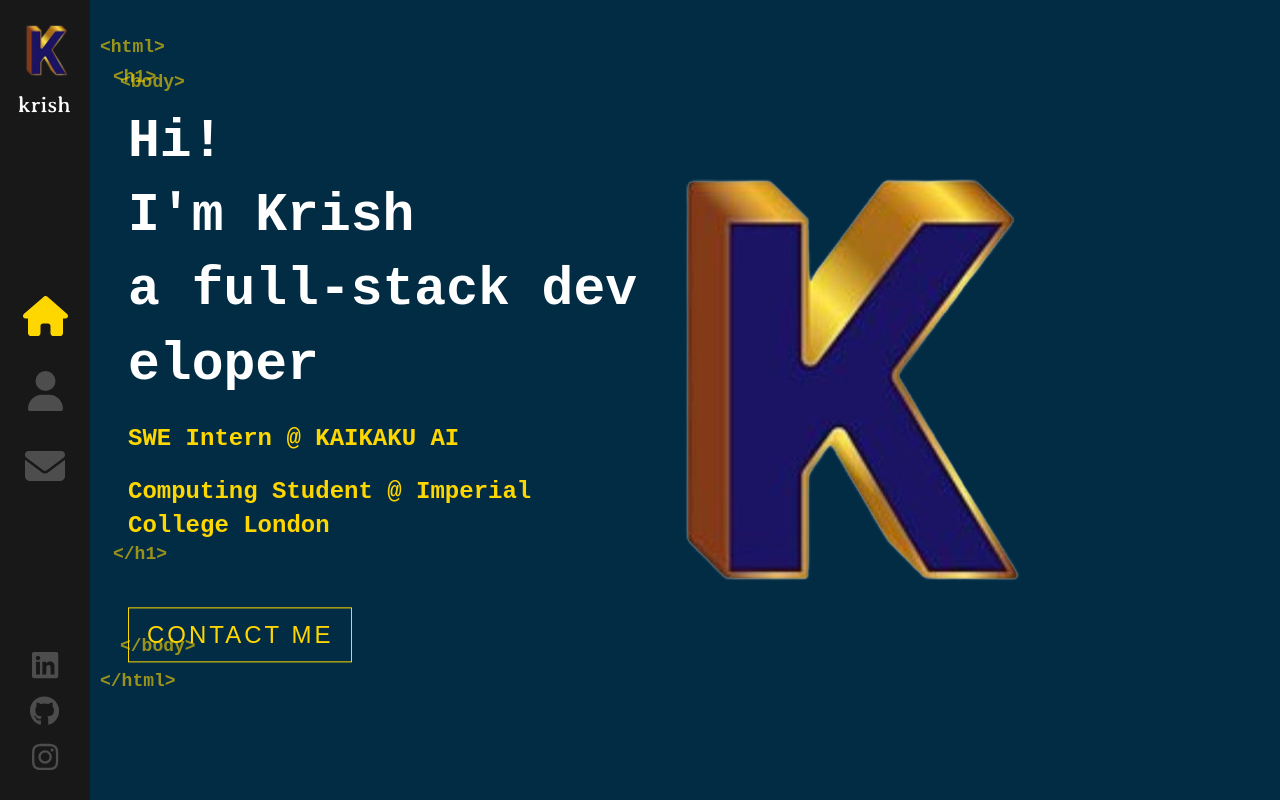
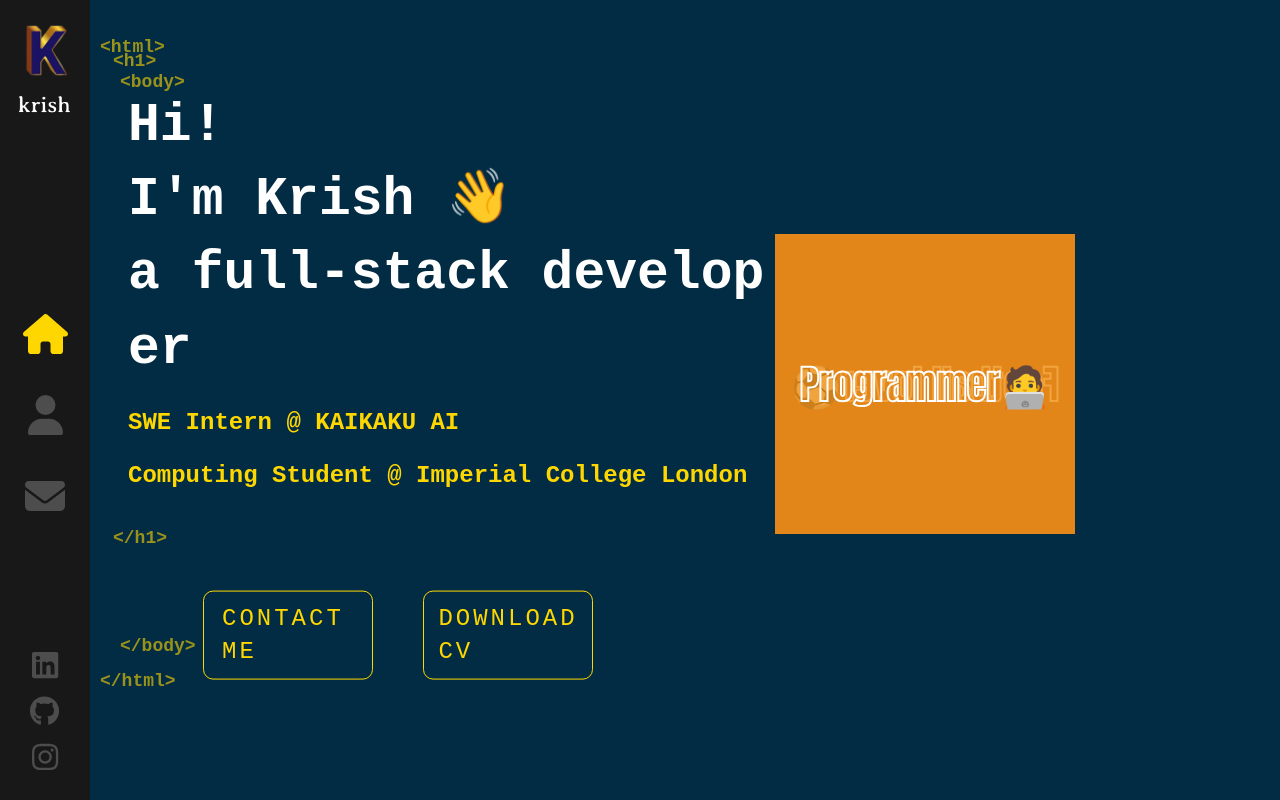
Before and after one commit to krishmaha/krish-maha-website, a React (Create React App) app: page / in a window 1280 px wide. Built offline with nearby package versions, Linux system fonts and the light colour scheme.

Commit message:
Display moving cube on homepage

```diff
--- a/package.json
+++ b/package.json
@@ -9,6 +9,7 @@
     "@testing-library/jest-dom": "^5.17.0",
     "@testing-library/react": "^13.4.0",
     "@testing-library/user-event": "^13.5.0",
+    "gsap-trial": "^3.12.5",
     "prop-types": "^15.8.1",
     "react": "^18.3.1",
     "react-dom": "^18.3.1",
--- a/src/components/AnimatedLetters/animatedLetters.js
+++ b/src/components/AnimatedLetters/animatedLetters.js
@@ -1,14 +1,73 @@
+// import './animatedLetters.scss';
+// import PropTypes from 'prop-types';
+// import React from 'react';
+
+// const AnimatedLetters = ({ letterClass, strArray, idx }) => {
+//   const handleMouseEnter = (e) => {
+//     e.target.classList.add('rubberBand');
+//   };
+
+//   const handleAnimationEnd = (e) => {
+//     e.target.classList.remove('rubberBand');
+//   };
+
+//   return (
+//     <span>
+//       {strArray.map((char, i) => (
+//         <span
+//           key={char + i}
+//           className={`${letterClass} _${i + idx}`}
+//           onMouseEnter={handleMouseEnter}
+//           onAnimationEnd={handleAnimationEnd}
+//           style={{ display: 'inline-block', animationDelay: letterClass === 'text-animate' ? `${i * 0.1}s` : '0s' }}
+//         >
+//           {char === ' ' ? '\u00A0' : char}
+//         </span>
+//       ))}
+//     </span>
+//   );
+// };
+
+// AnimatedLetters.propTypes = {
+//   letterClass: PropTypes.string.isRequired,
+//   strArray: PropTypes.arrayOf(PropTypes.string).isRequired,
+//   idx: PropTypes.number.isRequired,
+// };
+
+// export default AnimatedLetters;
+
 import './animatedLetters.scss';
 import PropTypes from 'prop-types';
-import React from 'react';
+import React, { useState, useEffect } from 'react';
 
 const AnimatedLetters = ({ letterClass, strArray, idx }) => {
+  const [hoverEnabled, setHoverEnabled] = useState(false);
+
+  useEffect(() => {
+    const timer = setTimeout(() => {
+      setHoverEnabled(true);
+    }, 4000); // Adjust this duration to match the initial animation duration
+    return () => clearTimeout(timer);
+  }, []);
+
+  const handleMouseEnter = (e) => {
+    if (hoverEnabled) {
+      e.target.classList.add('rubberBand');
+    }
+  };
+
+  const handleAnimationEnd = (e) => {
+    e.target.classList.remove('rubberBand');
+  };
+
   return (
     <span>
       {strArray.map((char, i) => (
         <span
           key={char + i}
           className={`${letterClass} _${i + idx}`}
+          onMouseEnter={handleMouseEnter}
+          onAnimationEnd={handleAnimationEnd}
           style={{ display: 'inline-block', animationDelay: letterClass === 'text-animate' ? `${i * 0.1}s` : '0s' }}
         >
           {char === ' ' ? '\u00A0' : char}
--- /dev/null
+++ b/src/components/Cube/cube.js
@@ -0,0 +1,46 @@
+import './cube.scss'
+
+const Cube = () => {
+
+  let currentX = 0;
+  let currentY = 0;
+  let targetX = 0;
+  let targetY = 0;
+  const damping = 0.1;
+
+  function rotateCube() {
+    currentX += (targetX - currentX) * damping;
+    currentY += (targetY - currentY) * damping;
+
+    const cube = document.getElementsByClassName("cube");
+    for (let i = 0; i < cube.length; i++) {
+      cube[i].style.transform = `rotateY(${currentX}deg) rotateX(${currentY}deg)`;
+    }
+
+    requestAnimationFrame(rotateCube);
+  }
+
+  document.addEventListener("mousemove", (e) => {
+    const x = e.clientX - window.innerWidth / 2;
+    const y = e.clientY - window.innerHeight / 2;
+    const q = 0.15;
+
+    targetX = x * q * 1.25;
+    targetY = -y * q * 1.25;
+  });
+
+  rotateCube();
+
+  return (
+    <div className="cube">
+      <div className="face">Programmer🧑‍💻</div>
+      <div className="face">Piano player🎹</div>
+      <div className="face">Football lover⚽️</div>
+      <div className="face">Cricket player🏏</div>
+      <div className="face">LEGO builder🧱</div>
+      <div className="face">Gymmer🏋️‍♂️</div>
+    </div>
+  );
+}
+
+export default Cube;
--- /dev/null
+++ b/src/components/Cube/cube.scss
@@ -0,0 +1,80 @@
+html, body {
+  margin: 0;
+  padding: 0;
+  width: 100%;
+  height: 100%;
+  font-family: Impact, Haettenschweiler, 'Arial Narrow Bold', sans-serif;
+}
+
+* {
+  box-sizing: border-box;
+}
+
+.cube {
+  position: absolute;
+  width: 300px;
+  height: 300px;
+  transform-origin: 50% 50%;
+  transform-style: preserve-3d;
+  transition: transform 0.5s ease-out;
+  z-index: 0;
+  top: -4%;
+  right: 16%;
+  bottom: 0;
+  left: auto;
+  margin: auto;
+  opacity: 1;
+
+}
+
+.cube .face {
+  position: absolute;
+  top: 0;
+  left: 0;
+  width: 100%;
+  height: 100%;
+  display: flex;
+  justify-content: center;
+  align-items: center;
+  font-size: 90px;
+  color: transparent;
+  -webkit-text-stroke: 2px white;
+  font-size: 40px;
+  background-color: rgba(255, 255, 255, 0.2);
+  white-space: normal;
+  word-wrap: break-word;
+  overflow: hidden;
+  padding: 10px;
+  text-align: center;
+  animation: fadeIn 1s 1s backwards;
+}
+
+.cube .face:nth-child(1) {
+  transform: translateZ(150px);
+  background-color: rgba(238, 141, 14, 0.8);
+}
+
+.cube .face:nth-child(2) {
+  transform: rotateY(90deg) translateZ(150px);
+  background-color: rgba(95, 158, 160, 0.8);
+}
+
+.cube .face:nth-child(3) {
+  transform: rotateY(180deg) translateZ(150px);
+  background-color: rgba(225, 127, 80, 0.8);
+}
+
+.cube .face:nth-child(4) {
+  transform: rotateY(-90deg) translateZ(150px);
+  background-color: rgba(0, 100, 0, 0.8);
+}
+
+.cube .face:nth-child(5) {
+  transform: rotateX(90deg) translateZ(150px);
+  background-color: rgba(130, 0, 0, 0.8);
+}
+
+.cube .face:nth-child(6) {
+  transform: rotateX(-90deg) translateZ(150px);
+  background-color: rgba(30, 143, 255, 0.8);
+}
--- a/src/components/Home/index.js
+++ b/src/components/Home/index.js
@@ -8,7 +8,7 @@ import Logo from '../Logo/logo';
 const Home = () => {
   const [letterClass, setLetterClass] = useState('text-animate');
   const greetingArray = ['H', 'i', '!'];
-  const nameArray = ['I', "'", 'm', ' ', 'K', 'r', 'i', 's', 'h'];
+  const nameArray = ['I', "'", 'm', ' ', 'K', 'r', 'i', 's', 'h', ' ', '👋'];
   const jobArray = ['a', ' ', 'f', 'u', 'l', 'l', '-', 's', 't', 'a', 'c', 'k', ' ', 'd', 'e', 'v', 'e', 'l', 'o', 'p', 'e', 'r'];
 
   useEffect(() => {
@@ -21,6 +21,7 @@ const Home = () => {
   return (
     <div className='container home-page'>
       <div className='text-zone'>
+        <div className='header-box'>
           <h1>
             <span style={{ display: 'block', animationDelay: '0s' }}>
               <AnimatedLetters letterClass={letterClass} strArray={greetingArray} idx={12} />
@@ -32,12 +33,16 @@ const Home = () => {
               <AnimatedLetters letterClass={letterClass} strArray={jobArray} idx={24} />
             </span>
           </h1>
+        </div>
         <div className='subheading'>
           <h2>SWE Intern @ KAIKAKU AI</h2>
           <h2>Computing Student @ Imperial College London</h2>
         </div>
-        <div className='contact-me-container'>
+        <div className='overall-container'>
+          <div className='buttons-container'>
             <Link to='/contact' className='contact-button'>CONTACT ME</Link>
+            <Link to='/about' className='download-cv'>DOWNLOAD CV</Link>
+          </div>
         </div>
       </div>
       <Logo />
--- a/src/components/Home/index.scss
+++ b/src/components/Home/index.scss
@@ -1,14 +1,28 @@
 .home-page {
-
   .text-zone {
     position: absolute;
     left: 10%;
     top: 48%;
     transform: translateY(-50%);
-    width: 40%;
+    width: 50%;
     max-height: 90%;
     text-align: left;
   }
+
+  .header-box {
+    position: relative;
+    display: inline-block;
+  }
+
+  .header-tag {
+    font-family: monospace;
+    color: #ffd700;
+    font-size: 18px;
+    position: absolute;
+    left: -15px;
+    opacity: 0.6;
+  }
+
   h1 {
     color: #fff;
     font-size: 53px;
@@ -16,9 +30,10 @@
     font-family: monospace;
     font-weight: 700;
     animation: fadeIn 1s 0.75s backwards;
+    display: inline-block;
 
     &::before {
-      content:'<h1>';
+      content: '<h1>';
       font-family: monospace;
       color: #ffd700;
       font-size: 18px;
@@ -30,7 +45,7 @@
     }
 
     &::after {
-      content:'</h1>';
+      content: '</h1>';
       font-family: monospace;
       color: #ffd700;
       font-size: 18px;
@@ -47,8 +62,6 @@
   }
 }
 
-
-
 .subheading {
   color: #ffd700;
   font-size: 16px;
@@ -59,29 +72,40 @@
   height: 160px;
 }
 
-// .contact-me-container {
-//   display: flex;
-//   justify-content: center;
-//   align-items: center;
-// }
+.contact-me-container {
+  display: flex;
+  justify-content: center;
+  align-items: center;
+}
 
-.contact-button {
+.contact-button, .download-cv {
   color: #ffd700;
   font-size: 24px;
   font-weight: 400;
   letter-spacing: 3px;
-  font-family: sans-serif;
+  font-family: monospace;
   text-decoration: none;
   padding: 10px 18px;
   border: 1px solid #ffd700;
   margin-top: 25px;
-  float: left;
-  animation: fadeIn 1s 1.4s backwards;
+  display: flex;
+  justify-content: center;
+  align-items: center;
+  width: 170px;
+  border-radius: 10px;
+  transition: background-color 0.3s ease, transform 0.3s ease;
 
   &:hover {
     background: #ffd700;
     color: #333;
+    transform: scale(1.1);
   }
+}
+
+.buttons-container {
+  display: flex;
+  gap: 50px;
+  margin-left: -100px;
 }
 
 @keyframes fadeIn {
@@ -101,3 +125,19 @@
     opacity: 0.6;
   }
 }
+
+@keyframes fadeInButtons {
+  0% {
+    opacity: 0;
+  }
+  100% {
+    opacity: 1;
+  }
+}
+
+.overall-container {
+  display: flex;
+  justify-content: center;
+  align-items: center;
+  animation: fadeInButtons 1s 1s backwards;
+}
--- a/src/components/Logo/logo.js
+++ b/src/components/Logo/logo.js
@@ -1,10 +1,13 @@
-import KrishLogo from '../../assets/images/krish-logo.png';
+
 import './logo.scss';
+import Cube from '../Cube/cube';
 
 const Logo = () => {
+
   return (
-    <div className='logo-container'>
-      <img className='solid-logo' src={KrishLogo} alt='K' />
+    <div>
+      <Cube />
+      {/* <img className='logo-container' src='https://media.giphy.com/media/v1.Y2lkPTc5MGI3NjExNTRkeXdrNTAyZ2gwczg3NTZsa20xaHc1ZDdqZmlyZXJ6dmp6cHZzNSZlcD12MV9naWZzX3NlYXJjaCZjdD1n/bGgsc5mWoryfgKBx1u/giphy.gif' alt='logo' /> */}
     </div>
   )
 }
--- a/src/components/Logo/logo.scss
+++ b/src/components/Logo/logo.scss
@@ -1,11 +1,12 @@
 .logo-container {
   z-index: 0;
-  width: 500px;
-  height: 600px;
+  width: 350px;
+  height: 350px;
   position: absolute;
-  top: 0;
-  right: 15%;
+  top: -24%;
+  right: 12%;
   bottom: 0;
   left: auto;
   margin: auto;
+  opacity: 1;
 }
--- a/src/components/Sidebar/index.scss
+++ b/src/components/Sidebar/index.scss
@@ -40,8 +40,8 @@
       font-size: 40px;
       color: '#4d4d4e';
       display: block;
-      line-height: 51px;
-      height: 51px;
+      line-height: 81px;
+      height: 81px;
       position: relative;
       padding: 12px 0;
 
@@ -72,24 +72,30 @@
         text-align: center;
         opacity: 0;
         transition: all 0.3s ease-out;
+        top: 20%;
       }
     }
 
     a.home-link {
       &:after {
         content: 'HOME';
+        font-family: Arial, Helvetica, sans-serif;
+
       }
     }
 
     a.about-link {
       &:after {
         content: 'ABOUT';
+        font-family: Arial, Helvetica, sans-serif;
+        margin-top: 10px;
       }
     }
 
     a.contact-link {
       &:after {
         content: 'CONTACT';
+        font-family: Arial, Helvetica, sans-serif;
       }
     }
 
```
Also changed, not shown: src/components/AnimatedLetters/animatedLetters.scss (+72 -1 lines), src/components/Layout/index.scss (+0 -51 lines), src/assets/images/krish-logo-lines.svg (added), 1 other file (tests, documents, lock files or other folders). Lines whose indentation alone changed are shown as unchanged.
